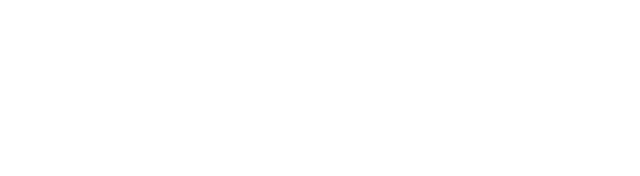
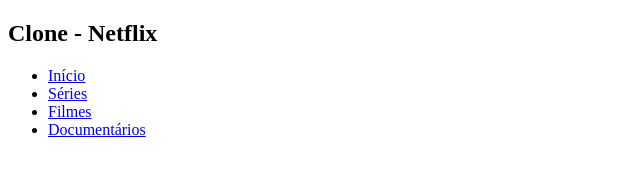
Before and after one commit to matheusvieira17/clone-netflix, a plain HTML site: page index.html in a window 1280 px wide. Shown: the whole page, without its empty margins (0-640 px from the left). Drawn offline with Linux system fonts and the light colour scheme.

Commit message:
Starting the html structure for the header

```diff
--- a/index.html
+++ b/index.html
@@ -1,13 +1,31 @@
 <!DOCTYPE html>
 <html lang="pt-br">
-<head>
-    <meta charset="UTF-8">
-    <meta http-equiv="X-UA-Compatible" content="IE=edge">
-    <meta name="viewport" content="width=device-width, initial-scale=1.0">
-    <link rel="shortcut icon" href="images/icon-netflix.svg" type="image/x-icon">
+  <head>
+    <meta charset="UTF-8" />
+    <meta http-equiv="X-UA-Compatible" content="IE=edge" />
+    <meta name="viewport" content="width=device-width, initial-scale=1.0" />
+    <link
+      rel="shortcut icon"
+      href="images/icon-netflix.svg"
+      type="image/x-icon"
+    />
     <title>Clone - Netflix</title>
-</head>
-<body>
+  </head>
+  <body>
+    <header>
+      <section class="container">
+        <h2>Clone - Netflix</h2>
+        <nav id="navbar">
+          <!--Icone para menu hamburguer-->
 
-</body>
+          <ul id="nav-item">
+            <li><a href="#">Início</a></li>
+            <li><a href="#">Séries</a></li>
+            <li><a href="#">Filmes</a></li>
+            <li><a href="#">Documentários</a></li>
+          </ul>
+        </nav>
+      </section>
+    </header>
+  </body>
 </html>
```
